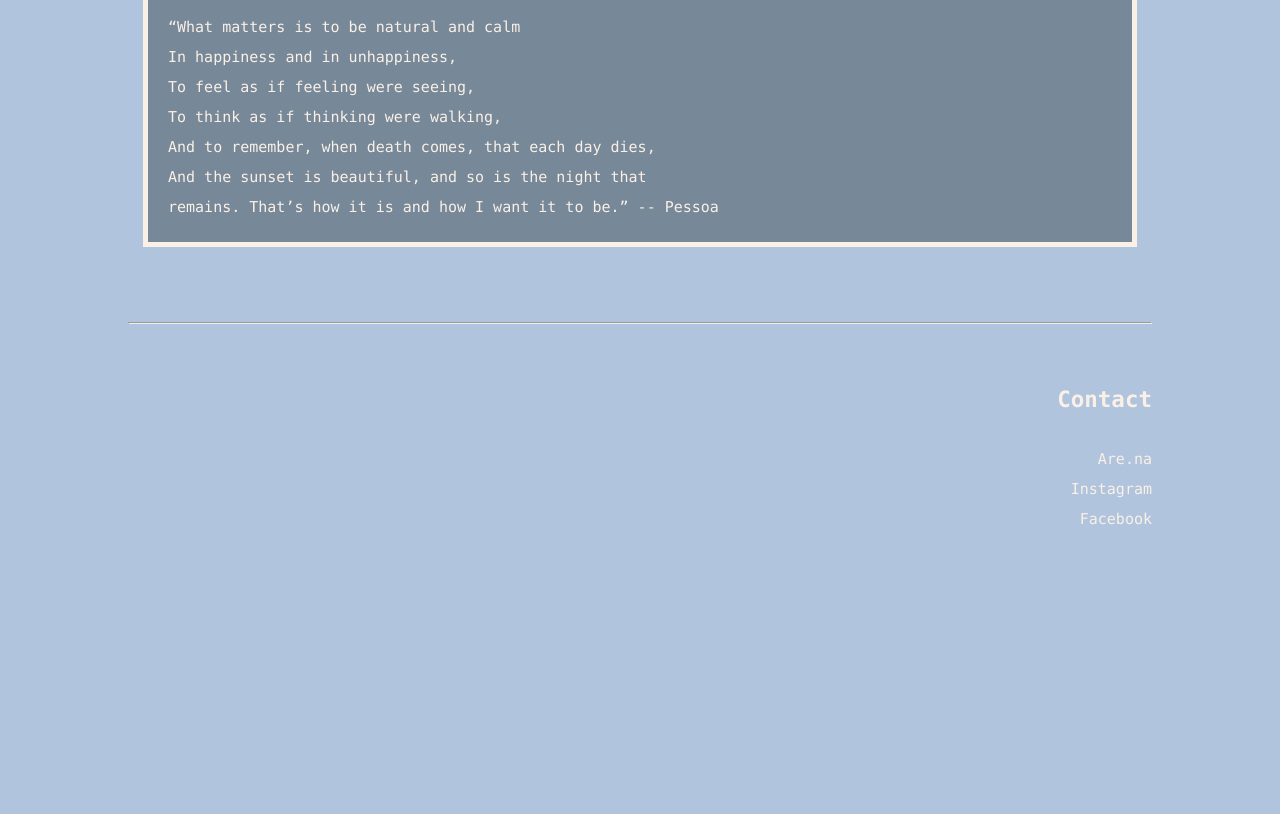
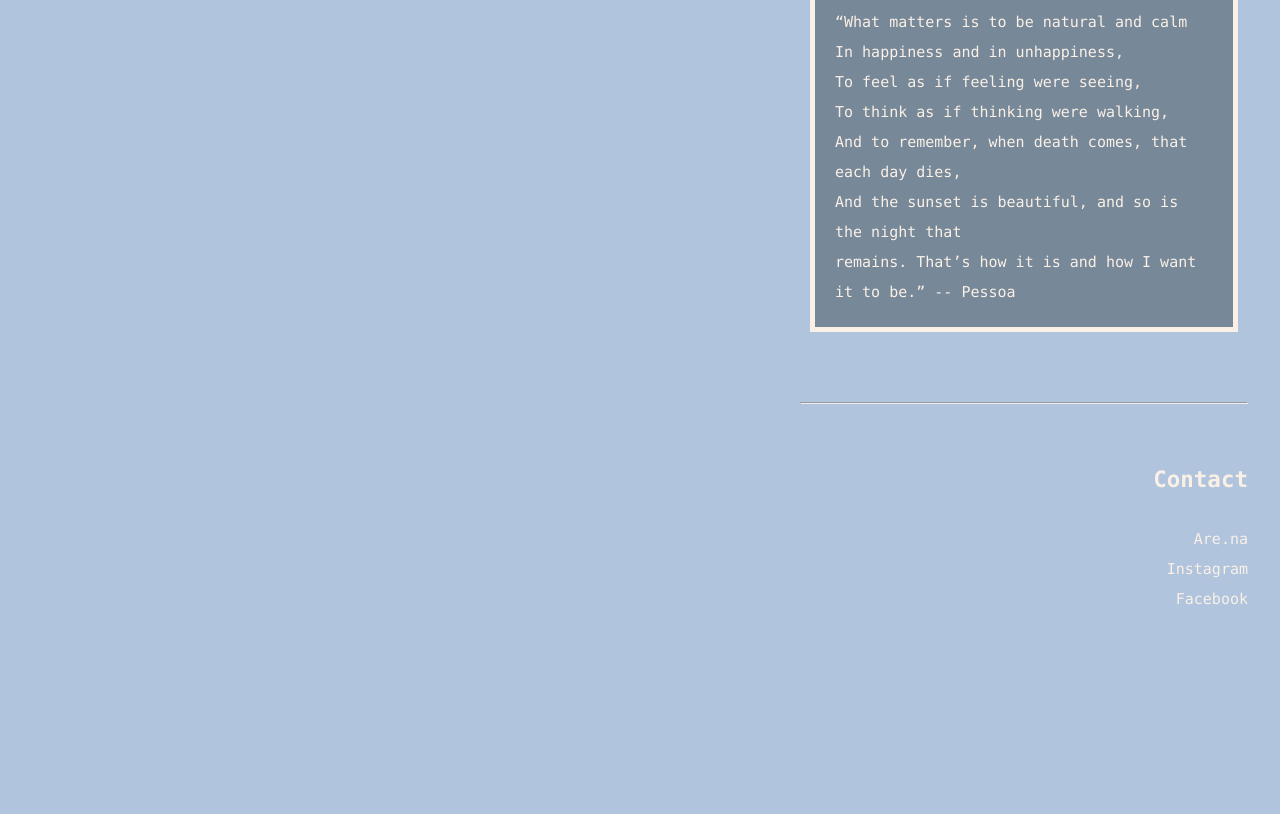
Before and after one commit to janaheylen/janaheylen.github.io, a plain HTML site: page index.html in a window 1280 px wide. Shown: the part 2810-3624 px from the top of the page. Drawn offline with Linux system fonts and the light colour scheme.

Commit message:
poging 23434293

```diff
--- a/css/style.css
+++ b/css/style.css
@@ -23,8 +23,9 @@ body{
 }
 
   .container{
-    width: 80%;
+    width: 35%;
     margin: auto;
+    margin-left: 800px;
   }
 
   .container-2{
@@ -36,9 +37,9 @@ body{
 
     border:5px Linen solid;
     padding: 20px;
-    margin: 15px;
+    margin: 10px;
 
-    text-align: justify;
+    text-align: left;
     }
 
   .box-2{
```
